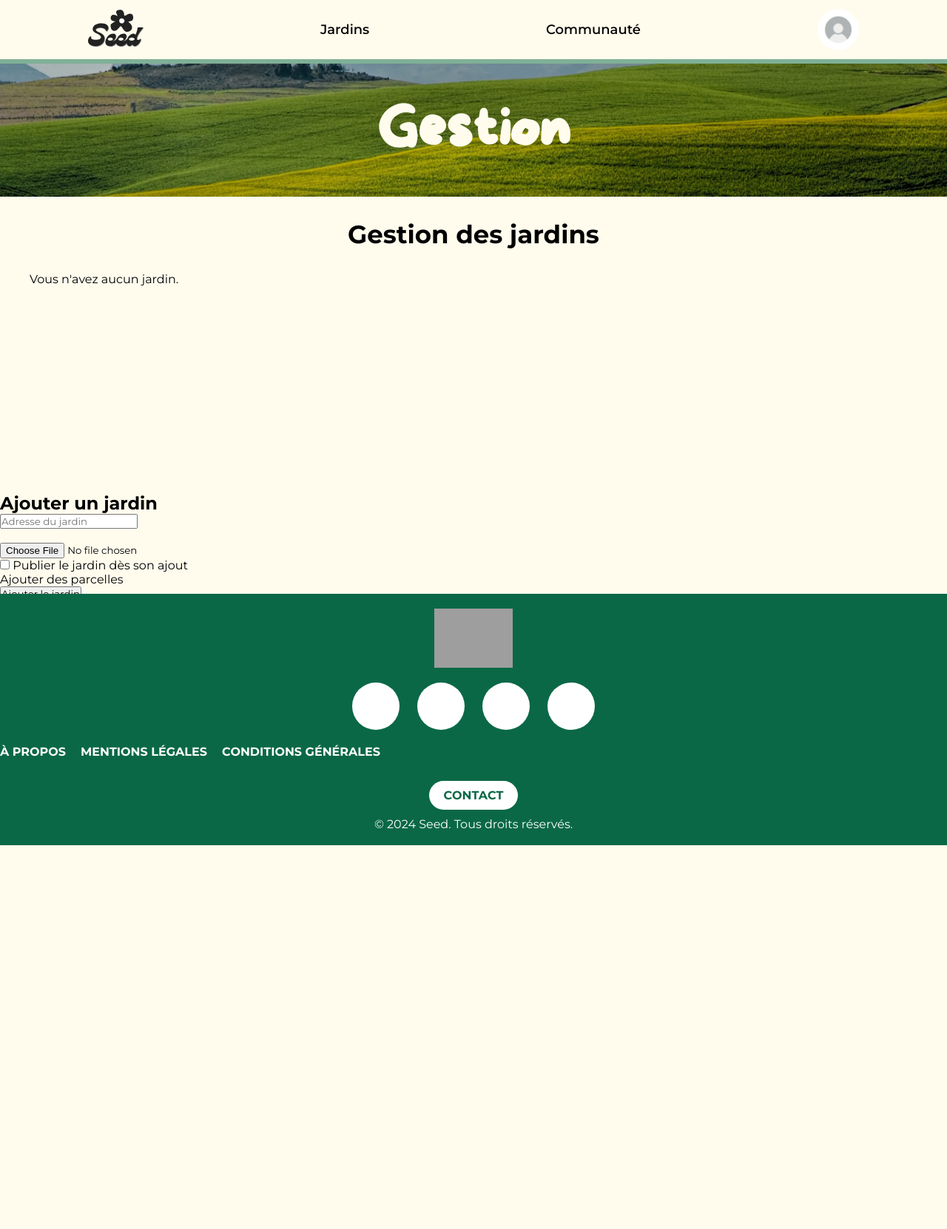
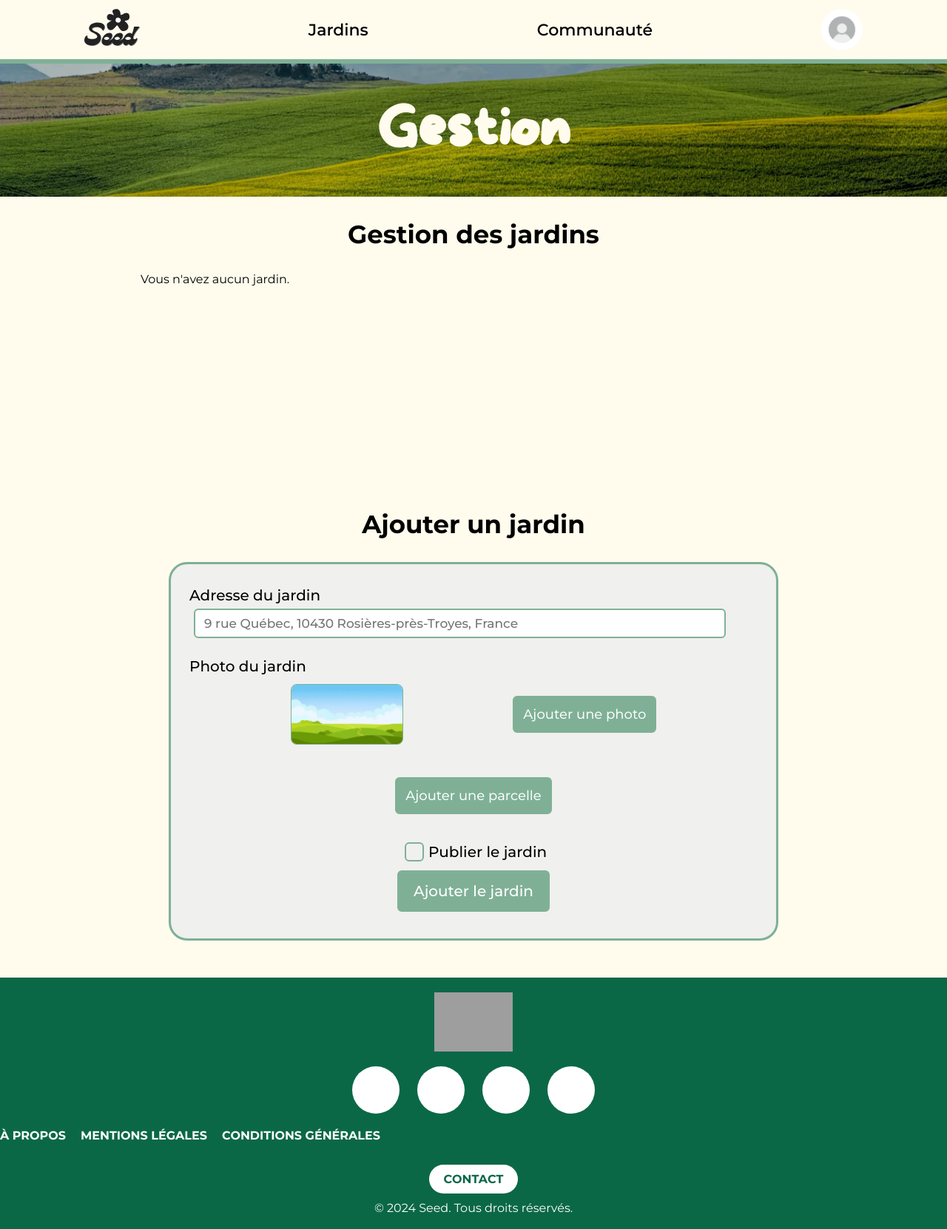
Before and after one commit to valentinbgt/sae202, a PHP site: page /jardins/gestion.php in a window 1280 px wide. Shown: the whole page at 74% size. Before the commit the page ends 1143 px from the top, so only its background shows below. Run offline with PHP 8.4, Linux system fonts and the light colour scheme; the visitor is signed in with stand-in values (Sample User, id 1); data that the repository does not hold is empty; grey boxes are pictures that could not be loaded.

Commit message:
page gestion avec ajout des jardins terminée

```diff
--- a/assets/css/style.css
+++ b/assets/css/style.css
@@ -25,18 +25,30 @@ h1 {
     color: var(--yellow-background);
 }
 
-h2.pageSeconTitle{
+h2.pageSeconTitle {
     margin: 30px auto;
     width: fit-content;
     font-size: 34px;
     font-weight: 700;
-    text-wrap: nowrap;
     text-align: center;
 }
 
-h2.pageSeconTitle span.more-sugar{
+h2.pageSeconTitle span.more-sugar {
     font-family: 'MoreSugar';
     font-size: 44px;
+}
+
+.customCheckBox{
+    width: 22px;
+    height: 22px;
+    background-color: #f0f0ee;
+    display: inline-block;
+    border: solid 2px #7FB096;
+    border-radius: 6px;
+    margin: 6px;
+}
+.customCheckBox.checked{
+    background-color: #7fb096;
 }
 
 nav {
@@ -69,7 +81,7 @@ nav {
     color: black;
     font-weight: 550;
     transition: font-weight 0.1s ease-out;
-    font-size: 18px;
+    font-size: 22px;
 }
 
 .navLink a:hover {
@@ -158,7 +172,8 @@ footer {
     color: white;
 }
 
-#signForm{
+#signForm,
+#addGardenForm {
     border: solid 3px #7FB096;
     padding: 20px 25px;
     width: 60%;
@@ -167,26 +182,33 @@ footer {
     background-color: #F0F0EE;
     border-radius: 25px;
 }
+#addGardenForm{
+    margin-top: 0;
+}
 
-#signForm label {
+#signForm label,
+#addGardenForm label {
     font-weight: 500;
     font-size: 20px;
     text-wrap: nowrap;
 }
 
-#signForm span.thin{
+#signForm span.thin,
+#addGardenForm span.thin {
     font-weight: 400;
     font-size: 18px;
 }
 
-#signForm .formDouble{
+#signForm .formDouble,
+#addGardenForm .formDouble {
     display: flex;
     flex-wrap: wrap;
     justify-content: space-around;
     width: 100%;
 }
 
-#signForm .formBox {
+#signForm .formBox,
+#addGardenForm .formBox {
     display: flex;
     flex-direction: column;
     align-items: flex-start;
@@ -197,7 +219,8 @@ footer {
 
 #signForm input[type=text],
 #signForm input[type=email],
-#signForm input[type=password]{
+#signForm input[type=password],
+#addGardenForm input[type=text] {
     margin: 6px;
     padding: 8px 12px;
     font-size: 17px;
@@ -208,20 +231,11 @@ footer {
     caret-color: #7FB096;
 }
 
-@media screen and (max-width: 1350px){
-    #signForm .formBox {
-        width: 100%;
-    }
-
-    #signForm input[type=text],
-    #signForm input[type=email],
-    #signForm input[type=password]{
-        width: 90%;
-    }
-}
-
 #signForm input[type=submit],
-#signForm p.addPicture{
+#signForm p.addPicture,
+#addGardenForm input[type=submit],
+#addGardenForm p.addPicture,
+#addGardenForm a#addPlotButton {
     margin: 6px auto;
     padding: 14px 20px;
     font-size: 20px;
@@ -233,19 +247,31 @@ footer {
     transition: all 0.1s ease-out;
 }
 
-#signForm p.addPicture{
+#signForm p.addPicture,
+#addGardenForm p.addPicture,
+#addGardenForm a#addPlotButton {
     text-wrap: nowrap;
     padding: 12px;
     font-size: 18px;
     font-weight: 450;
     margin: 12px;
-    -webkit-user-select: none; /* Safari */
-    -ms-user-select: none; /* IE 10 and IE 11 */
-    user-select: none; /* Standard syntax */
+    -webkit-user-select: none;
+    /* Safari */
+    -ms-user-select: none;
+    /* IE 10 and IE 11 */
+    user-select: none;
+    /* Standard syntax */
+}
+
+#addGardenForm a#addPlotButton{
+    margin: 12px auto;
 }
 
 #signForm input[type=submit]:hover,
-#signForm p.addPicture:hover{
+#signForm p.addPicture:hover,
+#addGardenForm input[type=submit]:hover,
+#addGardenForm p.addPicture:hover,
+#addGardenForm a#addPlotButton:hover {
     transition: all 0.2s ease-out;
     cursor: pointer;
     background-color: transparent;
@@ -266,25 +293,74 @@ footer {
     object-fit: cover;
 }
 
-#signForm #picturePreviewContainer{
+#addGardenForm #picturePreview {
+    height: 80px;
+    aspect-ratio: 15/8;
+    margin: 12px;
+    border: solid 1px #7FB096;
+    border-radius: 8px;
+    display: inline-block;
+    object-fit: cover;
+}
+
+#signForm #picturePreviewContainer,
+#addGardenForm #picturePreviewContainer {
     display: flex;
     justify-content: space-evenly;
     align-items: center;
     width: 100%;
 }
 
-#signForm .signup-link p{
+#signForm .signup-link p {
     margin: 0 auto;
     width: fit-content;
     font-size: 16px;
     font-weight: 450;
 }
 
-#signForm .signup-link p a{
+#signForm .signup-link p a {
     text-decoration: none;
     color: #7FB096;
     font-weight: 600;
     text-wrap: nowrap;
+}
+
+#addGardenForm .plot{
+    font-size: 20px;
+    font-weight: 430;
+    margin-bottom: 4px;
+    text-align: center;
+}
+
+#addGardenForm .plot input{
+    width: 50px;
+    background-color: #F0F0EE;
+    border: solid 1px #7FB096;
+    padding: 0 3px;
+    font-size: 18px;
+    font-weight: 500;
+
+}
+
+#addGardenForm .plot input:focus{
+    outline: none;
+}
+
+#addGardenForm .plot span{
+    text-wrap: nowrap;
+}
+
+#addGardenForm .publish{
+    user-select: none;
+    -moz-user-select: none;
+    -webkit-user-select: none;
+    display: flex;
+    align-items: center;
+    margin: 0 auto;
+}
+
+#addGardenForm .plotsList{
+    margin: 0 auto;
 }
 
 .footerNav ul {
@@ -298,16 +374,45 @@ footer {
 
 
 
-.jardinsContainer{
+.jardinsContainer {
     display: grid;
     grid-template-columns: 1fr 1fr 1fr;
     grid-auto-rows: 260px;
     grid-gap: 30px;
     max-width: 1200px;
     margin: 0 auto;
+    margin-bottom: 60px;
 }
 
-.carteJardin{
+@media screen and (max-width: 1350px) {
+    #signForm .formBox,
+    #addGardenForm .formBox {
+        width: 100%;
+    }
+
+    #signForm input[type=text],
+    #signForm input[type=email],
+    #signForm input[type=password],
+    #addGardenForm input[type=text] {
+        width: 90%;
+    }
+
+    .jardinsContainer {
+        grid-template-columns: 1fr 1fr;
+        width: 95%;
+        max-width: 900px;
+    }
+}
+@media screen and (max-width: 700px){
+    #addGardenForm #addPicture{
+        width: 33%;
+        max-width: 200px;
+        text-wrap: wrap;
+        text-align: center;
+    }
+}
+
+.carteJardin {
     border: solid 2px #7fb096;
     border-radius: 12px;
     padding: 20px;
--- /dev/null
+++ b/assets/js/customCheckboxes.js
@@ -0,0 +1,21 @@
+const customCheckboxes = document.querySelectorAll(".customCheckBox");
+
+customCheckboxes.forEach(checkbox => {
+    const target = checkbox.dataset.target;
+    const targetElement = document.getElementById(target);
+
+    checkbox.addEventListener("click", (el) => {
+        targetElement.checked = !targetElement.checked;
+
+        if(targetElement.checked) checkbox.classList.add("checked");
+        else checkbox.classList.remove("checked");
+    });
+
+    targetElement.addEventListener("click", () => {
+        if(targetElement.checked) checkbox.classList.add("checked");
+        else checkbox.classList.remove("checked");
+    });
+
+    if(targetElement.checked) checkbox.classList.add("checked");
+    else checkbox.classList.remove("checked");
+});
--- a/assets/js/plotAdder.js
+++ b/assets/js/plotAdder.js
@@ -1,16 +1,12 @@
-const form = $("#addGardenForm");
+const container = $("#addGardenForm .plotsList");
 const button = $("#addPlotButton");
-const submit = $("#submitGardenButton");
 
 button.click(() => {
-    form.append(`<div>
-        Ajouter
+    container.append(`<div class="plot">
+        <span>Ajouter
         <input type="number" id="plotNumber" name="plotNumber[]" min="0" value="0"/>
-        parcelles de
+        parcelles</span> <span>de
         <input type="number" id="plotSurface" name="plotSurface[]" min="0" value="0"/>
-        m²
-        <br>
+        m²</span>
     <div>`);
-
-    submit.appendTo(form);
 })
--- a/jardins/gestion.php
+++ b/jardins/gestion.php
@@ -119,24 +119,43 @@
                 ?>
             </div>
 
-
-
-            <br><br>
-            <h2>Ajouter un jardin</h2>
+            <h2 class="pageSeconTitle">Ajouter un jardin</h2>
             <script defer src="/assets/js/addressCheck.js"></script>
             <script defer src="/assets/js/plotAdder.js"></script>
+            <script defer src="/assets/js/customCheckboxes.js"></script>
             <form id="addGardenForm" action="proc/add.php" method="post" enctype="multipart/form-data">
-                <input type="text" name="jardinLocation" id="jardinLocation" placeholder="Adresse du jardin" oninput="addressCheck(this.value);"><br>
-                <div id="propositionsAdresses">
+                <div class="formDouble">
+                    <div class="formBox">
+                        <label for="jardinLocation">Adresse du jardin</label>
+                        <input type="text" name="jardinLocation" id="jardinLocation" placeholder="9 rue Québec, 10430 Rosières-près-Troyes, France" oninput="addressCheck(this.value);">
+                        <div id="propositionsAdresses"></div>
+                    </div>
 
-                </div><br>
-                <input type="file" name="jardinPicture"><br>
-                <input type="checkbox" name="jardinAvailable" id="jardinAvailable">
+                    <div class="formBox">
+                        <label for="jardinPicture">Photo du jardin </label>
+                        <input hidden type="file" name="jardinPicture" id="jardinPicture">
+                            <div id="picturePreviewContainer">
+                                <img hidden="" id="picturePreview" alt="Prévisualisation de la photo de profil" src="/assets/img/default_jardin.webp">
+                                <p class="addPicture" id="addPicture">Ajouter une photo</p>
+                            </div>
+                    </div>
+                </div>
 
-                <label for="jardinAvailable">Publier le jardin dès son ajout</label><br>
-                <a id="addPlotButton">Ajouter des parcelles</a><br>
+                <div class="formDouble">
+                    <div class="formBox">
+                        <a id="addPlotButton">Ajouter une parcelle</a>
+                        <div class="plotsList"></div>
+                    </div>
 
-                <input id="submitGardenButton" type="submit" value="Ajouter le jardin">
+                    <div class="formBox">
+                        <div class="publish">
+                            <input hidden type="checkbox" name="jardinAvailable" id="jardinAvailable">
+                            <div class="customCheckBox" data-target="jardinAvailable"></div>
+                            <label for="jardinAvailable">Publier le jardin</label>
+                        </div>
+                        <input id="submitGardenButton" type="submit" value="Ajouter le jardin">
+                    </div>
+                </div>
             </form>
         </main>
 <?php
```
Also changed, not shown: other parts of assets/css/style.css (+58 -29 lines), assets/js/addressCheck.js (+38 -3 lines).
